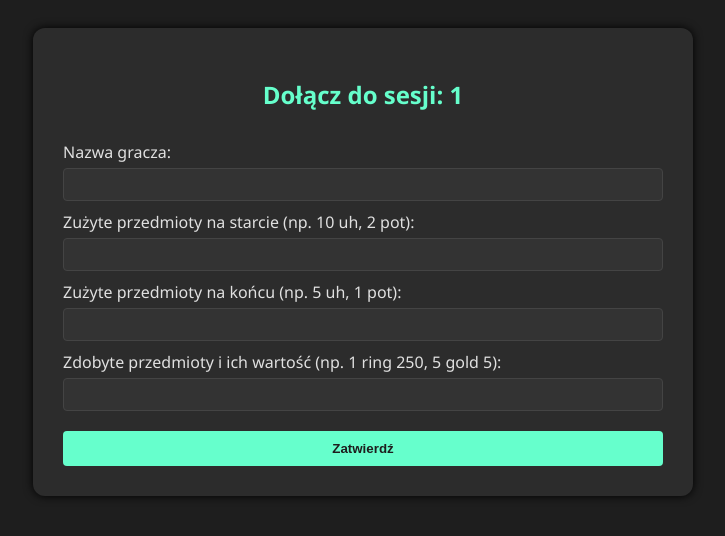
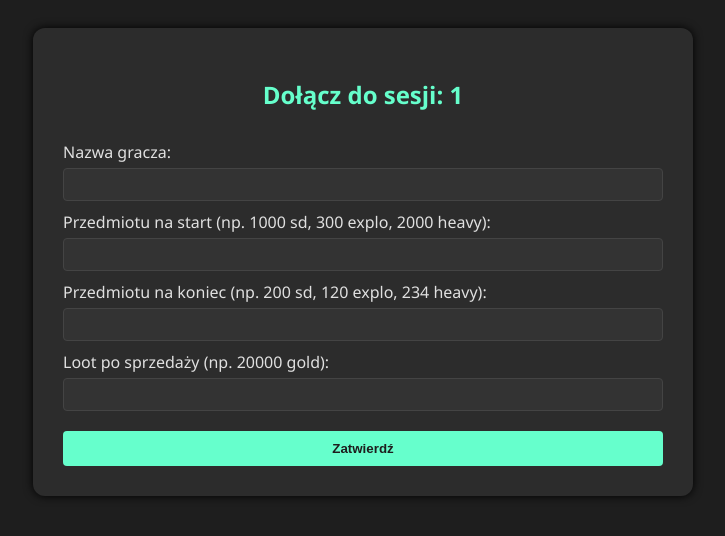
Before and after one commit to jancza93/mediviahunt, a Flask app: page /join/1 in a window 1280 px wide. Shown: the top 536 px of the page, without its empty margins (277-1002 px from the left). Run offline with Flask 3, Linux system fonts and the light colour scheme.

Commit message:
Update join.html

```diff
--- a/templates/join.html
+++ b/templates/join.html
@@ -63,13 +63,13 @@
             <label for="name">Nazwa gracza:</label>
             <input type="text" id="name" name="name" required>
 
-            <label for="start">Zużyte przedmioty na starcie (np. 10 uh, 2 pot):</label>
+            <label for="start">Przedmiotu na start (np. 1000 sd, 300 explo, 2000 heavy):</label>
             <input type="text" id="start" name="start">
 
-            <label for="end">Zużyte przedmioty na końcu (np. 5 uh, 1 pot):</label>
+            <label for="end">Przedmiotu na koniec (np. 200 sd, 120 explo, 234 heavy):</label>
             <input type="text" id="end" name="end">
 
-            <label for="loot">Zdobyte przedmioty i ich wartość (np. 1 ring 250, 5 gold 5):</label>
+            <label for="loot">Loot po sprzedaży (np. 20000 gold):</label>
             <input type="text" id="loot" name="loot">
 
             <button type="submit">Zatwierdź</button>
```
